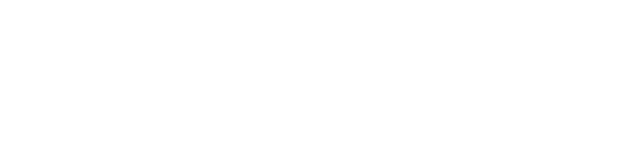
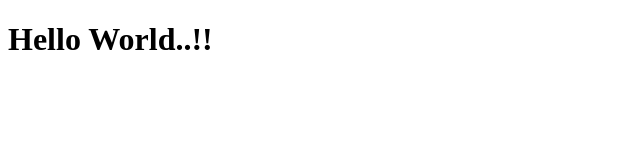
Before and after one commit to dhrumil278/Test, a plain HTML site: page index.html in a window 1280 px wide. Shown: the whole page, without its empty margins (0-640 px from the left). Drawn offline with Linux system fonts and the light colour scheme.

Commit message:
added h1

```diff
--- a/index.html
+++ b/index.html
@@ -7,6 +7,6 @@
     <title>Document</title>
 </head>
 <body>
-
+    <h1>Hello World..!!</h1>
 </body>
 </html>
--- a/style.css
+++ b/style.css
@@ -2,3 +2,6 @@
     margin: 0px;
     padding: 0px;
 }
+h1{
+    font-family: 'Gill Sans', 'Gill Sans MT', Calibri, 'Trebuchet MS', sans-serif;
+}
```
